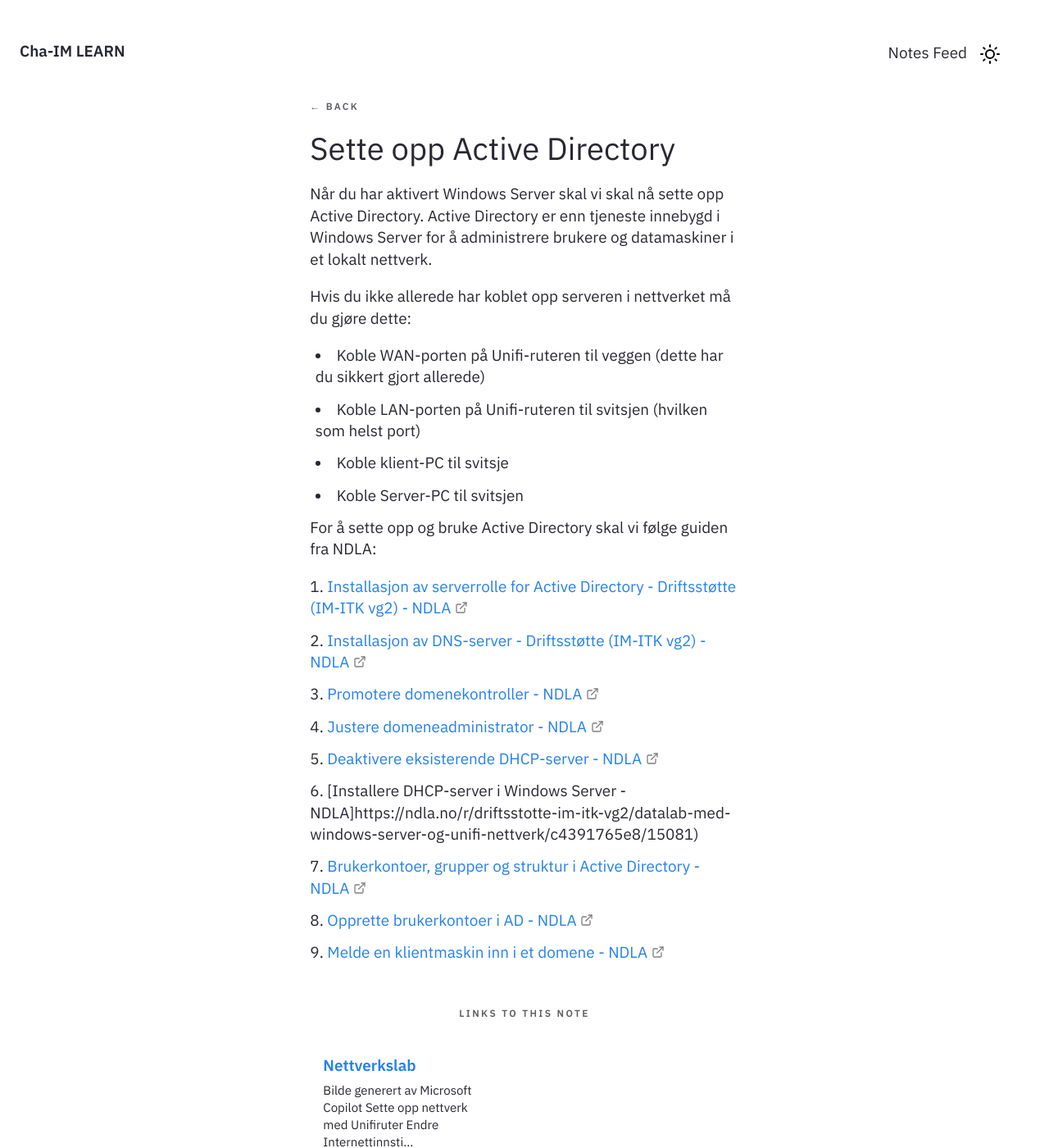
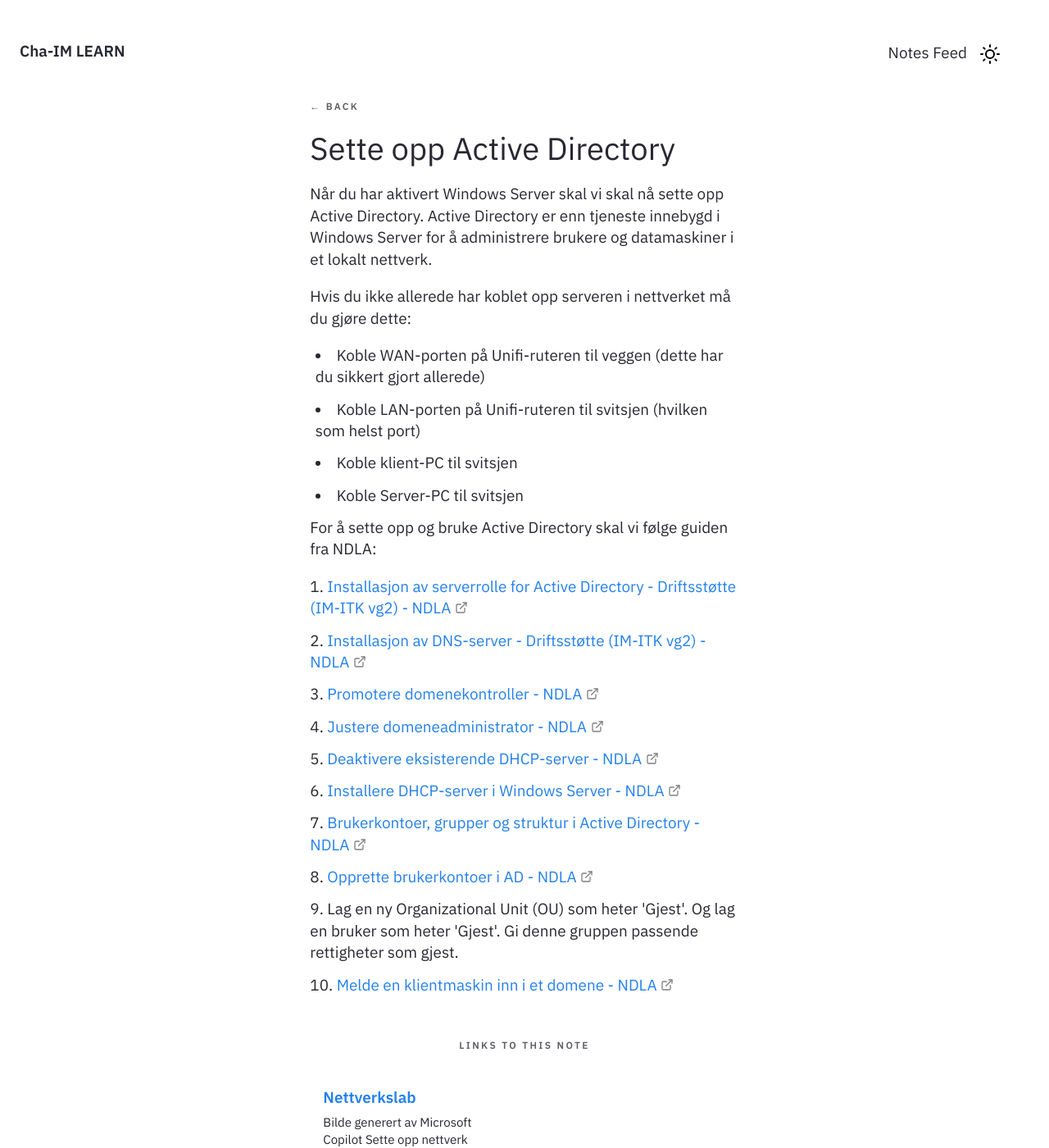
Before and after one commit to Cha-IM/cha-im.github.io, a Jekyll site: the page built from _notes/Public/Teknologiforståelse/Nettverkslab/Sette opp Active Directory.md, in a window 1280 px wide and 1400 px high. Shown: the whole window at 82% size. Built offline with Jekyll 4.4.1, drawn with Linux system fonts in a browser that asks for light colours.

Commit message:
Update Sette opp Active Directory.md
La til nytt punkt om å lage gjest bruker og OU

```diff
--- a/_notes/Public/Teknologiforståelse/Nettverkslab/Sette opp Active Directory.md
+++ b/_notes/Public/Teknologiforståelse/Nettverkslab/Sette opp Active Directory.md
@@ -9,7 +9,7 @@ Når du har aktivert Windows Server skal vi skal nå sette opp Active Directory.
 Hvis du ikke allerede har koblet opp serveren i nettverket må du gjøre dette:
 - Koble WAN-porten på Unifi-ruteren til veggen (dette har du sikkert gjort allerede)
 - Koble LAN-porten på Unifi-ruteren til svitsjen (hvilken som helst port)
-- Koble klient-PC til svitsje
+- Koble klient-PC til svitsjen
 - Koble Server-PC til svitsjen
 
 For å sette opp og bruke Active Directory skal vi følge guiden fra NDLA:
@@ -19,7 +19,8 @@ For å sette opp og bruke Active Directory skal vi følge guiden fra NDLA:
 3. [Promotere domenekontroller - NDLA](https://ndla.no/r/driftsstotte-im-itk-vg2/datalab-med-windows-server-og-unifi-nettverk/c4391765e8/15078)
 4. [Justere domeneadministrator - NDLA](https://ndla.no/r/driftsstotte-im-itk-vg2/datalab-med-windows-server-og-unifi-nettverk/c4391765e8/15079)
 5. [Deaktivere eksisterende DHCP-server - NDLA](https://ndla.no/r/driftsstotte-im-itk-vg2/datalab-med-windows-server-og-unifi-nettverk/c4391765e8/15080)
-6. [Installere DHCP-server i Windows Server - NDLA]https://ndla.no/r/driftsstotte-im-itk-vg2/datalab-med-windows-server-og-unifi-nettverk/c4391765e8/15081)
+6. [Installere DHCP-server i Windows Server - NDLA](https://ndla.no/r/driftsstotte-im-itk-vg2/datalab-med-windows-server-og-unifi-nettverk/c4391765e8/15081)
 7. [Brukerkontoer, grupper og struktur i Active Directory - NDLA](https://ndla.no/r/driftsstotte-im-itk-vg2/datalab-med-windows-server-og-unifi-nettverk/c4391765e8/15082)
 8. [Opprette brukerkontoer i AD - NDLA](https://ndla.no/r/driftsstotte-im-itk-vg2/datalab-med-windows-server-og-unifi-nettverk/c4391765e8/15083)
-9. [Melde en klientmaskin inn i et domene - NDLA](https://ndla.no/r/driftsstotte-im-itk-vg2/datalab-med-windows-server-og-unifi-nettverk/c4391765e8/15084)
+9. Lag en ny Organizational Unit (OU) som heter 'Gjest'. Og lag en bruker som heter 'Gjest'. Gi denne gruppen passende rettigheter som gjest.
+10. [Melde en klientmaskin inn i et domene - NDLA](https://ndla.no/r/driftsstotte-im-itk-vg2/datalab-med-windows-server-og-unifi-nettverk/c4391765e8/15084)
```
